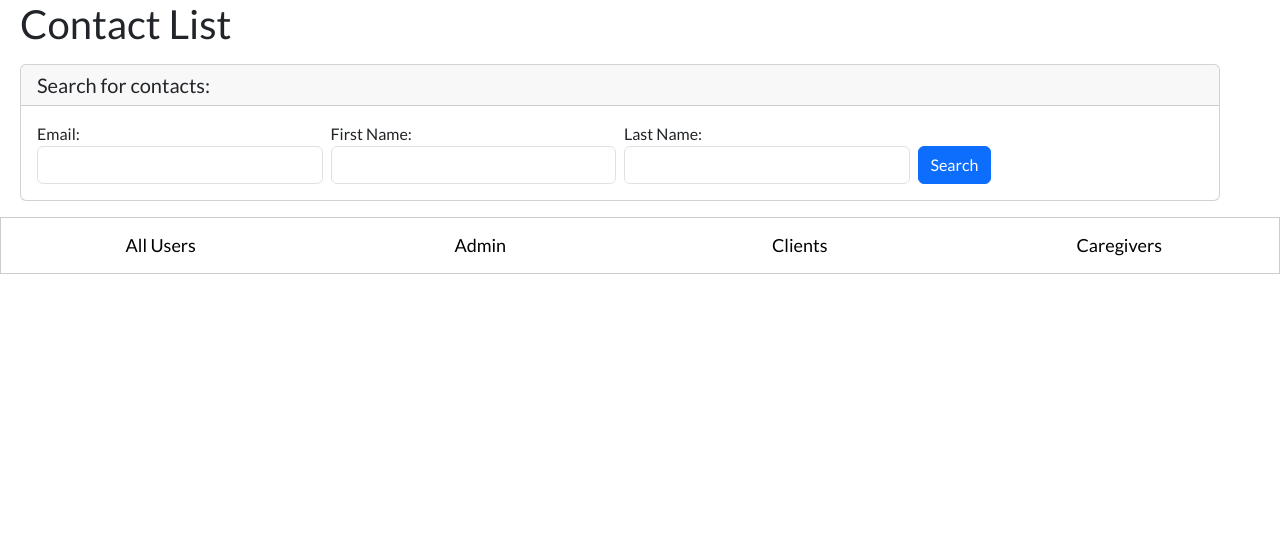
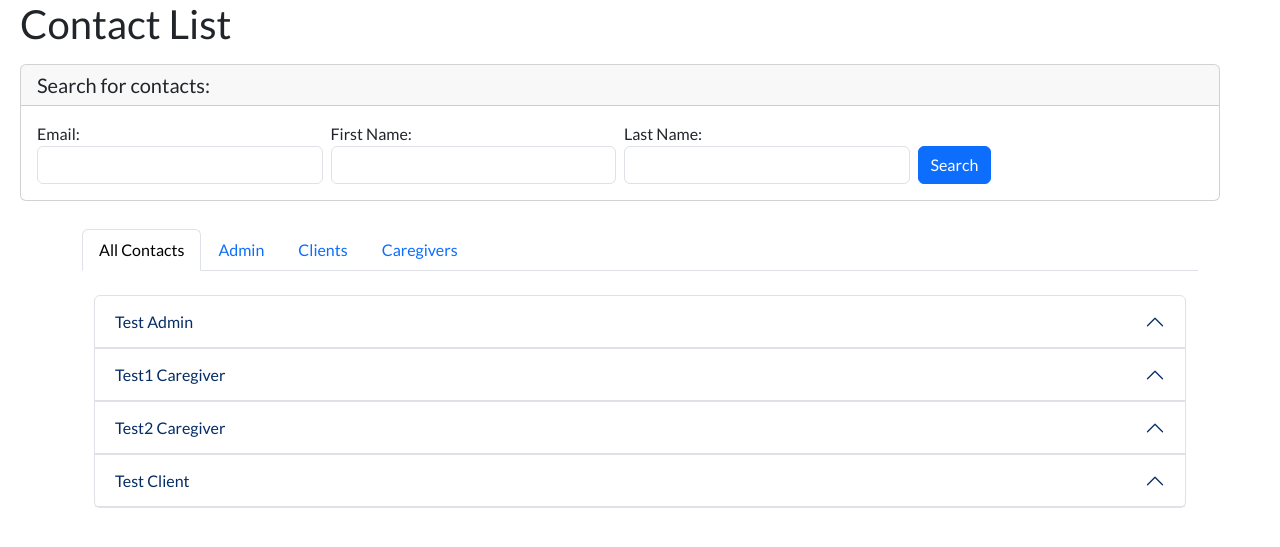
Before and after one commit to risharmaa/timesheet-error-tracker, a Flask app: page /contactlist in a window 1280 px wide. Shown: the part 102-649 px from the top of the page. Run offline with Flask 3, Linux system fonts and the light colour scheme; a user stored in the database is signed in; data comes from the database, SQL or seed files in the repository.

Commit message:
updated tabs in contact_list to be bootstrap tabs

```diff
--- a/templates/contact_list.html
+++ b/templates/contact_list.html
@@ -14,45 +14,6 @@
         /* Global font - Lato */
         body, h1, h2, h3, h4, h5, h6, p, label, input, button, select, textarea, td, th {
             font-family: 'Lato', sans-serif;
-        }
-        </style>
-        <style>
-            /* Style the tab */
-            .tab {
-                display: flex;
-                overflow: hidden;
-                border: 1px solid #ccc;
-                /*background-color: #f1f1f1;*/
-            }
-
-            /* Style the buttons inside the tab */
-            .tab button {
-                background-color: inherit;
-                float: left;
-                border: none;
-                outline: none;
-                cursor: pointer;
-                padding: 14px 16px;
-                transition: 0.3s;
-                font-size: 18px;
-                flex: 1;
-            }
-            /* Change background color of buttons on hover */
-            .tab button:hover {
-                background-color: #ddd;
-            }
-
-            /* Create an active/current tablink class */
-            .tab button.active {
-                background-color: #a5c8fd;
-            }
-
-            /* Style the tab content */
-            .tabcontent {
-                display: none;
-                padding: 6px 12px;
-                border: 1px solid #ccc;
-                border-top: none;
         }
         </style>
     </head>
@@ -128,15 +89,28 @@
         </form>
         </div>
         </div>
-        <p> </p>
-        <div class="tab">
-            <button class="tablinks" onclick="openInfo(event, 'All')">All Users</button>
-            <button class="tablinks" onclick="openInfo(event, 'Admin')">Admin</button>
-            <button class="tablinks" onclick="openInfo(event, 'Client')">Clients</button>
-            <button class="tablinks" onclick="openInfo(event, 'Caregiver')">Caregivers</button>
-        </div>
+        <br>
 
-        <div id="All" class="tabcontent">
+        <div class="container mt-1">
+             <!-- Nav tabs -->
+            <ul class="nav nav-tabs" role="tablist">
+                <li class="nav-item">
+                <a class="nav-link active" data-bs-toggle="tab" href="#all">All Contacts</a>
+                </li>
+                <li class="nav-item">
+                <a class="nav-link" data-bs-toggle="tab" href="#admin">Admin</a>
+                </li>
+                <li class="nav-item">
+                <a class="nav-link" data-bs-toggle="tab" href="#client">Clients</a>
+                </li>
+                <li class="nav-item">
+                <a class="nav-link" data-bs-toggle="tab" href="#caregiver">Caregivers</a>
+                </li>
+            </ul>
+
+            <!-- Tab panes -->
+            <div class="tab-content">
+            <div id="all" class="container tab-pane active"><br>
                 <div class="accordion" id="allAccordian">
                 {% for person in contacts %}
                 <div class="accordion-item">
@@ -184,8 +158,7 @@
             {% endfor %}
             </div>
             </div>
-
-        <div id="Admin" class="tabcontent">
+            <div id="admin" class="container tab-pane fade"><br>
                 <div class="accordion" id="adminAccordian">
                 {% for person in admin %}
                 <div class="accordion-item">
@@ -215,8 +188,7 @@
                 {% endfor %}
                 </div>
             </div>
-
-        <div id="Client" class="tabcontent">
+            <div id="client" class="container tab-pane fade"><br>
                 <div class="accordion" id="clientAccordian">
                 {% for person in client %}
                 <div class="accordion-item">
@@ -257,9 +229,9 @@
                 </div>
                 {% endfor %}
                 </div>
+
             </div>
-
-        <div id="Caregiver" class="tabcontent">
+            <div id="caregiver" class="container tab-pane fade"><br>
                 <div class="accordion" id="caregiverAccordian">
                 {% for person in caregiver %}
                 <div class="accordion-item">
@@ -290,21 +262,8 @@
                 {% endfor %}
                 </div>
             </div>
+            </div>
+        </div>
 
-        <script>
-        function openInfo(evt, kind) {
-            var i, tabcontent, tablinks;
-            tabcontent = document.getElementsByClassName("tabcontent");
-            for (i = 0; i < tabcontent.length; i++) {
-                tabcontent[i].style.display = "none";
-            }
-            tablinks = document.getElementsByClassName("tablinks");
-            for (i = 0; i < tablinks.length; i++) {
-                tablinks[i].className = tablinks[i].className.replace(" active", "");
-            }
-            document.getElementById(kind).style.display = "block";
-            evt.currentTarget.className += " active";
-        }
-        </script>
     </body>
 </html>
```
Lines whose indentation alone changed are shown as unchanged.
